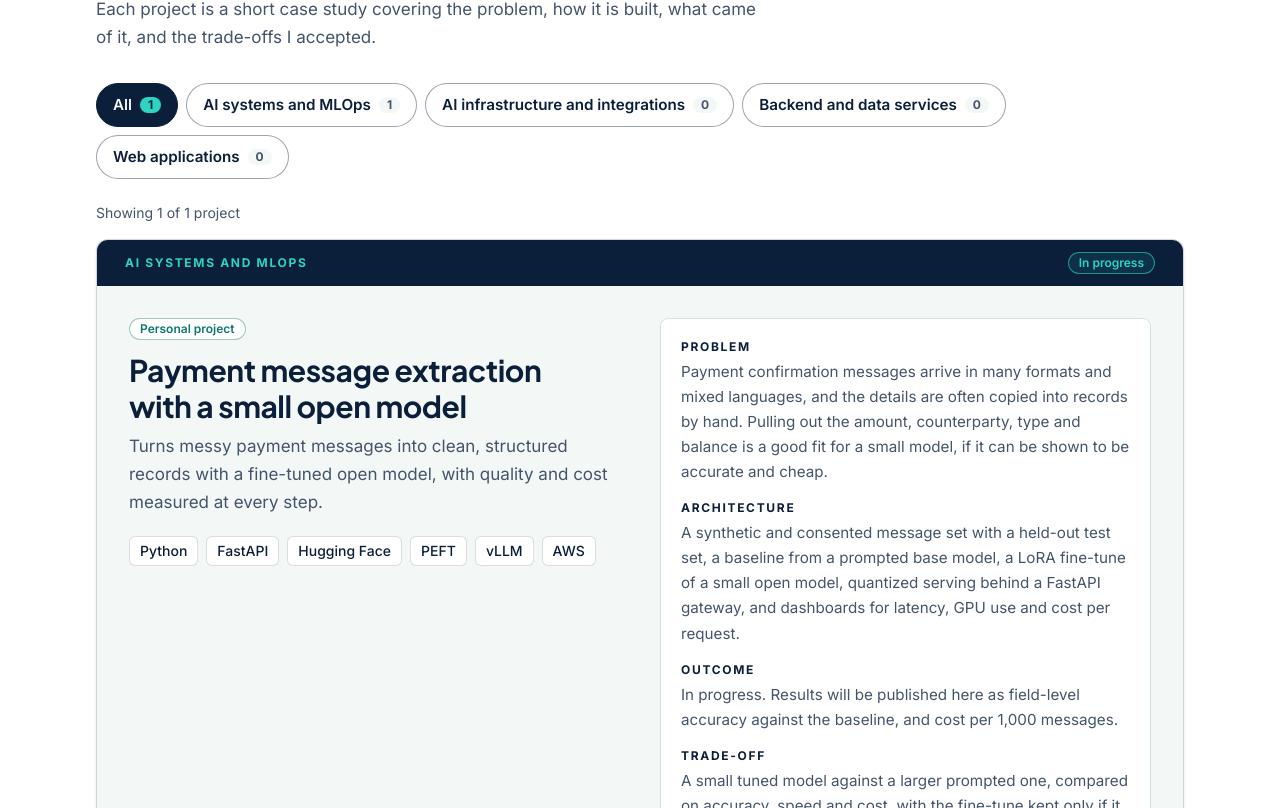
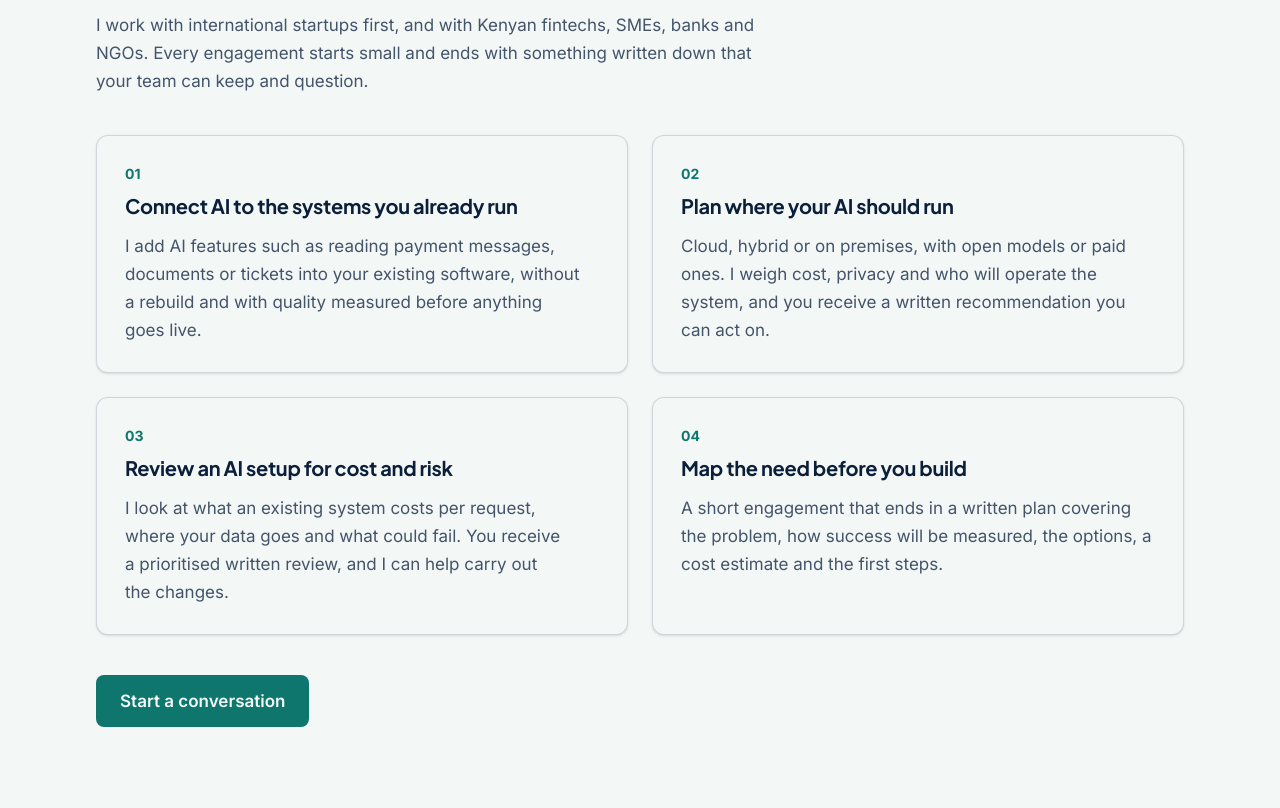
Before and after one commit to gilbertofke/gilbert-portfolio, a Next.js app: page / in a window 1280 px wide. Shown: the part 1892-2700 px from the top of the page. Built offline with nearby package versions, Linux system fonts and the light colour scheme; no server answers.

Commit message:
feat: add How I can help section

```diff
--- a/src/app/page.tsx
+++ b/src/app/page.tsx
@@ -2,6 +2,7 @@ import About from "@/components/About";
 import Contact from "@/components/Contact";
 import Footer from "@/components/Footer";
 import Hero from "@/components/Hero";
+import HowICanHelp from "@/components/HowICanHelp";
 import HowIWork from "@/components/HowIWork";
 import Nav from "@/components/Nav";
 import Projects from "@/components/Projects";
@@ -14,6 +15,7 @@ export default function Home() {
       <main id="main">
         <Hero />
         <About />
+        <HowICanHelp />
         <Projects />
         <Skills />
         <Writing />
--- /dev/null
+++ b/src/components/HowICanHelp.tsx
@@ -0,0 +1,44 @@
+import { help } from "@/data/site";
+import SectionHeading from "./SectionHeading";
+
+export default function HowICanHelp() {
+  return (
+    <section
+      id="how-i-can-help"
+      className="section-pad border-t border-line"
+    >
+      <div className="page-container">
+        <SectionHeading
+          eyebrow="Work with me"
+          title={help.title}
+          intro={help.intro}
+        />
+
+        <ul className="mt-10 grid gap-6 md:grid-cols-2">
+          {help.offers.map((offer, index) => (
+            <li key={offer.title} className="flex">
+              <article className="flex h-full w-full flex-col rounded-xl border border-navy/15 bg-paper p-6 shadow-sm md:p-7">
+                <span
+                  aria-hidden="true"
+                  className="font-heading text-sm font-bold text-teal"
+                >
+                  {String(index + 1).padStart(2, "0")}
+                </span>
+                <h3 className="mt-2 font-heading text-xl font-bold text-navy">
+                  {offer.title}
+                </h3>
+                <p className="mt-3 text-muted">{offer.text}</p>
+              </article>
+            </li>
+          ))}
+        </ul>
+
+        <div className="mt-10">
+          <a href="#contact" className="btn-primary">
+            {help.cta}
+          </a>
+        </div>
+      </div>
+    </section>
+  );
+}
--- a/src/data/site.ts
+++ b/src/data/site.ts
@@ -20,6 +20,31 @@ export const site = {
       "Backend and web foundations",
     ],
   },
+} as const;
+
+export const help = {
+  title: "How I can help",
+  intro:
+    "I work with international startups first, and with Kenyan fintechs, SMEs, banks and NGOs. Every engagement starts small and ends with something written down that your team can keep and question.",
+  offers: [
+    {
+      title: "Connect AI to the systems you already run",
+      text: "I add AI features such as reading payment messages, documents or tickets into your existing software, without a rebuild and with quality measured before anything goes live.",
+    },
+    {
+      title: "Plan where your AI should run",
+      text: "Cloud, hybrid or on premises, with open models or paid ones. I weigh cost, privacy and who will operate the system, and you receive a written recommendation you can act on.",
+    },
+    {
+      title: "Review an AI setup for cost and risk",
+      text: "I look at what an existing system costs per request, where your data goes and what could fail. You receive a prioritised written review, and I can help carry out the changes.",
+    },
+    {
+      title: "Map the need before you build",
+      text: "A short engagement that ends in a written plan covering the problem, how success will be measured, the options, a cost estimate and the first steps.",
+    },
+  ],
+  cta: "Start a conversation",
 } as const;
 
 export const navLinks: NavLink[] = [
```
